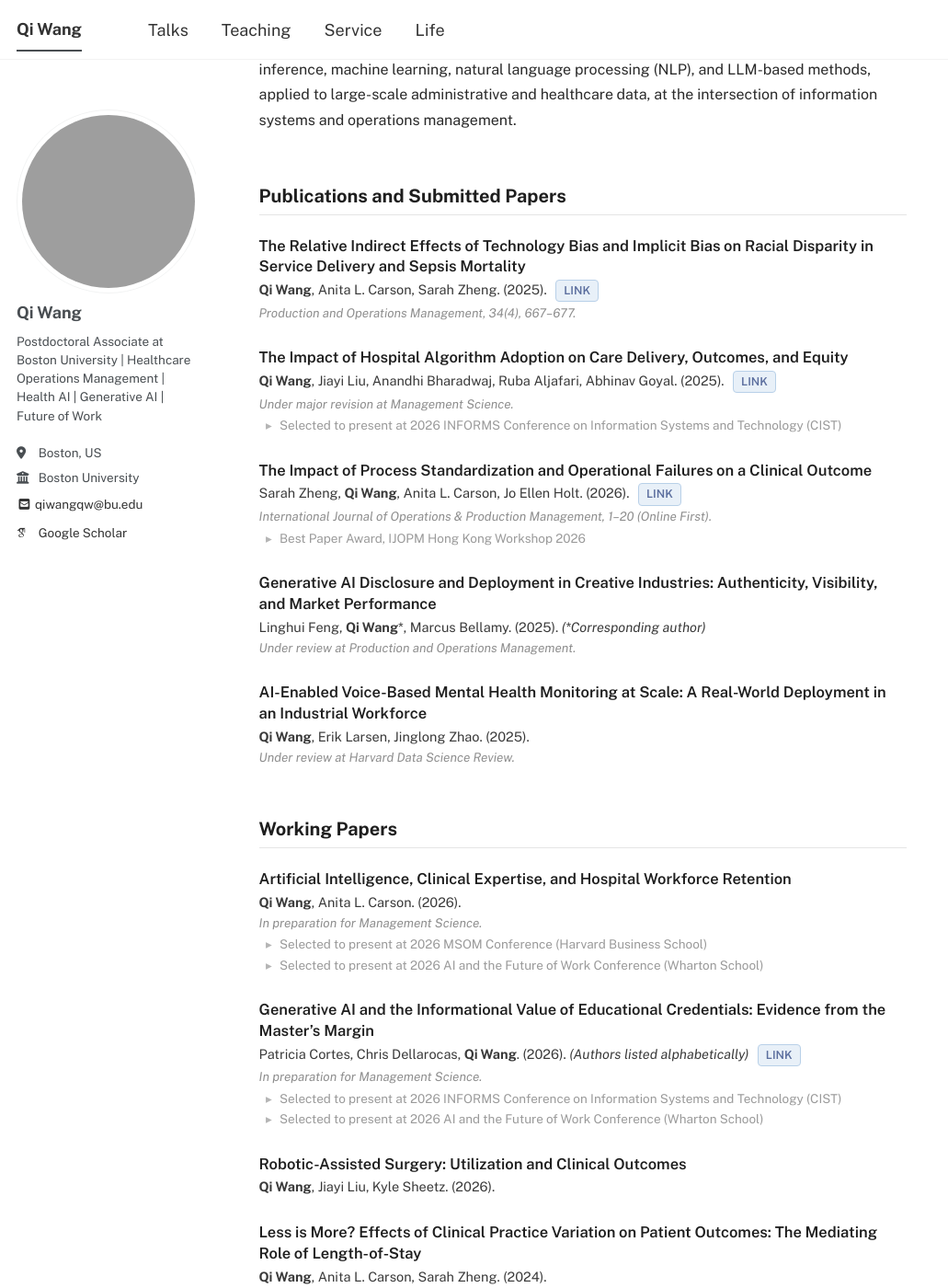
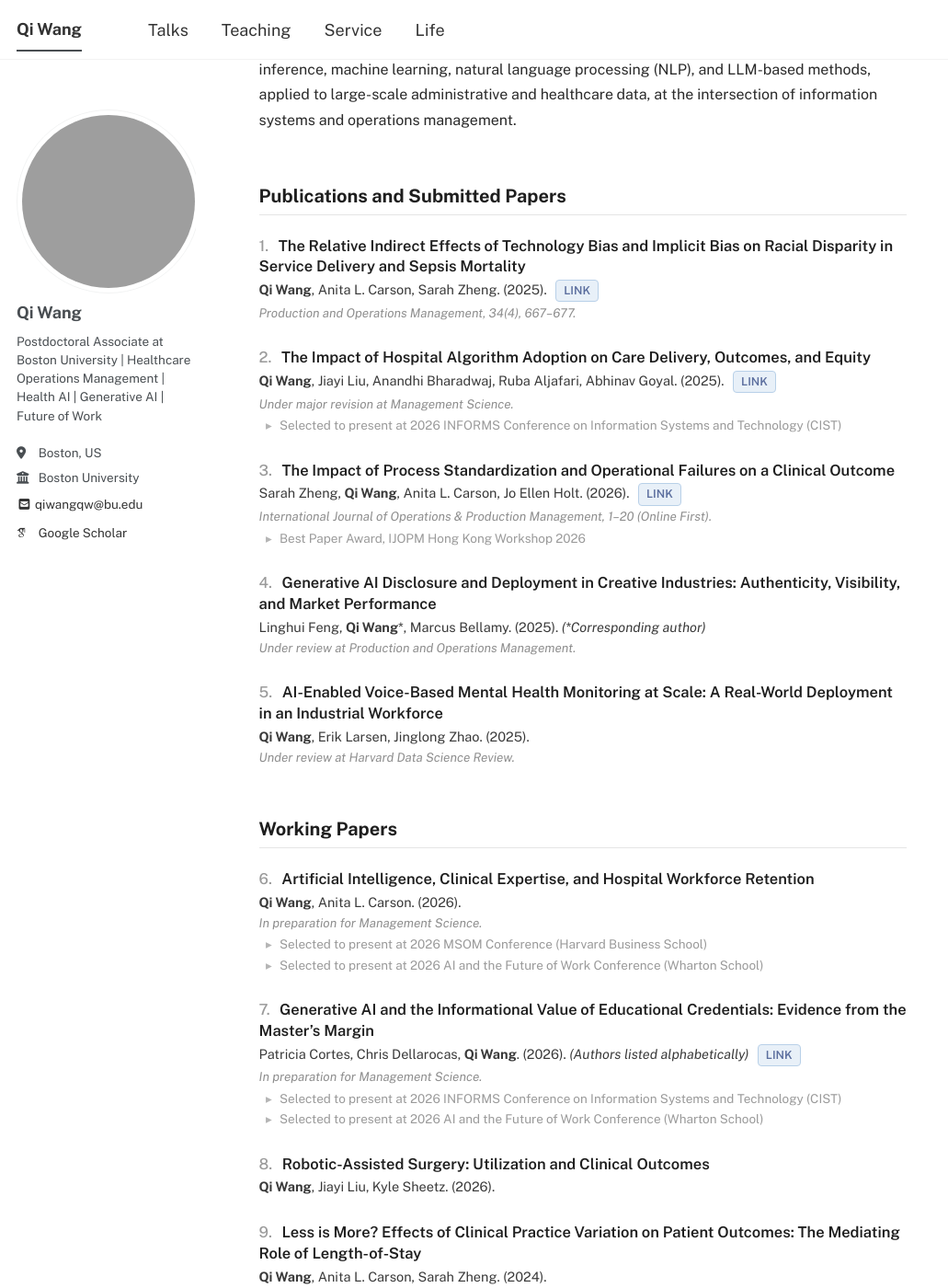
Before and after one commit to qiwang-katherine/qiwang-katherine.github.io, a Jekyll site: the page built from _pages/about.md, in a window 1280 px wide and 1400 px high, scrolled down 285 px. Shown: the whole window at 92% size, without its empty margins (0-1031 px from the left). Built offline with Jekyll 4.4.1, drawn with Linux system fonts in a browser that asks for light colours; some web fonts are replaced; a script bundle is joined from its source files by our own code; library files that are not in the unit come from our copies; some of the changed text lies outside the part shown.

Commit message:
main.scss

```diff
--- a/assets/css/main.scss
+++ b/assets/css/main.scss
@@ -137,7 +137,11 @@ a:hover,
   line-height: 1.38 !important;
 }
 
-.pub-number { display: none; }
+.pub-number {
+  margin-right: 0.4em;
+  color: #9A9A9A;
+  font-weight: 500;
+}
 
 .archive__item .pub-authors {
   font-size: 14.5px !important;
```
